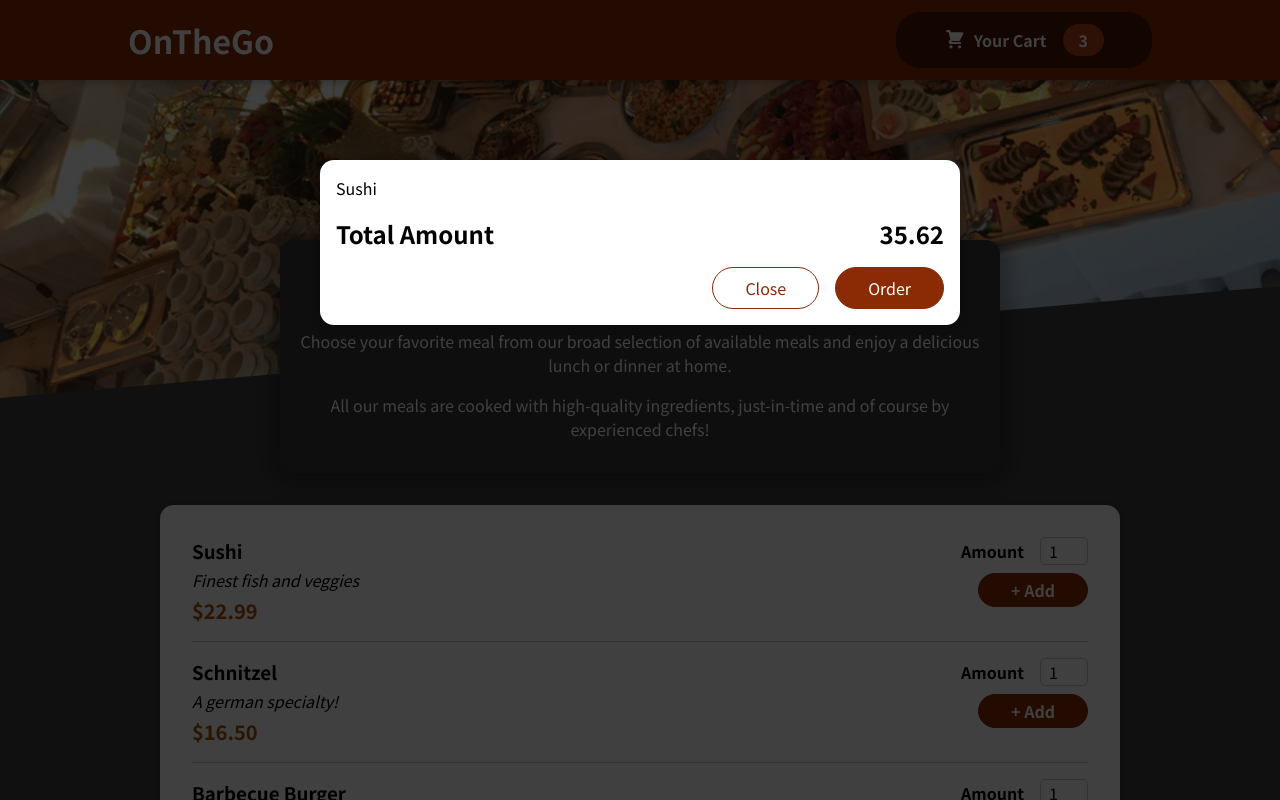
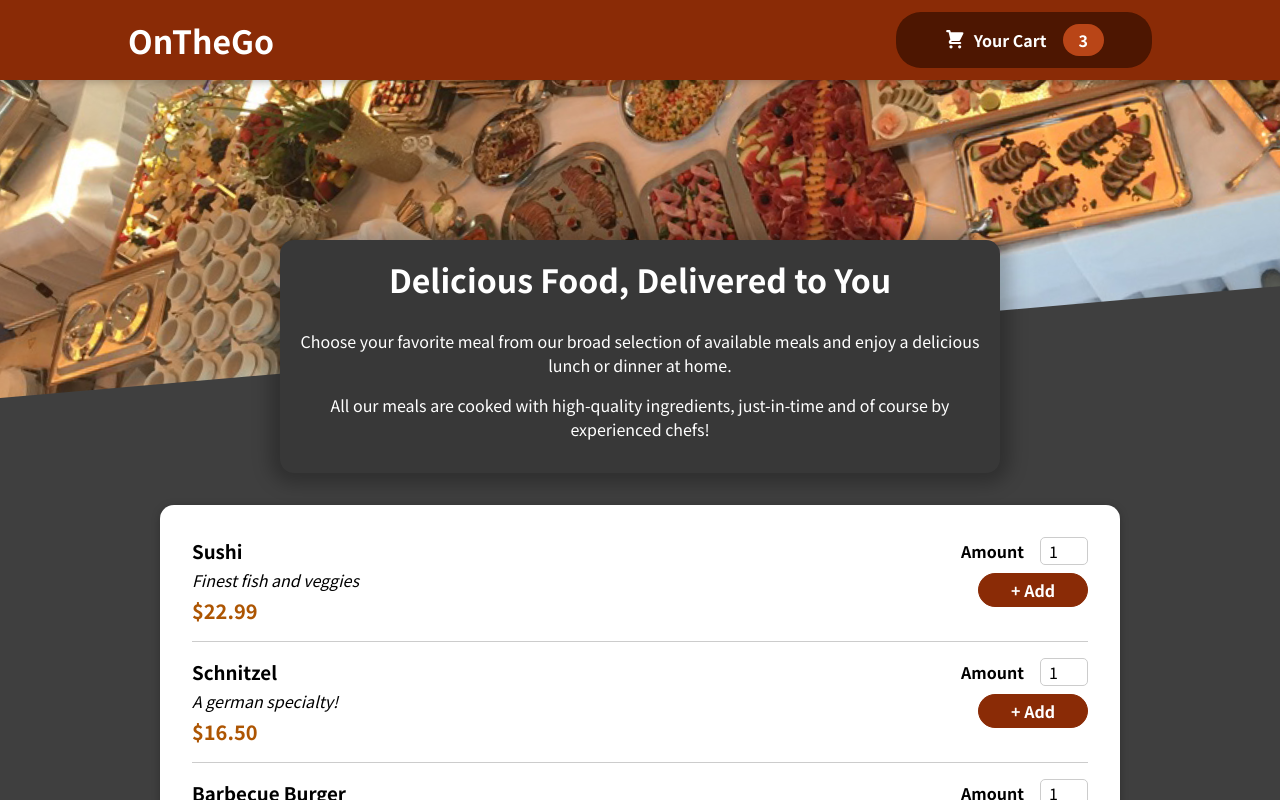
Before and after one commit to MikeJakuszewski/React-Restaurant-App, a React (Create React App) app: page / in a window 1280 px wide. Shown: the top 800 px of the page. Built offline with nearby package versions, Linux system fonts and the light colour scheme.

Commit message:
adding model fix

```diff
--- a/src/App.js
+++ b/src/App.js
@@ -1,13 +1,23 @@
-import React from "react";
+import React, { useState } from "react";
 import Header from "../src/Components/Layout/Header";
 import Meals from "./Components/Meals/Meals";
 import Cart from "./Components/Cart/Cart";
 
 function App() {
+  const [castIsShown, setCartIsShown] = useState(false);
+
+  const showCartHandler = () => {
+    setCartIsShown(true);
+  };
+
+  const hideCartHandler = () => {
+    setCartIsShown(false);
+  };
+
   return (
     <React.Fragment>
-      <Cart />
-      <Header />
+      {castIsShown && <Cart onClose={hideCartHandler} />}
+      <Header onShowCart={showCartHandler} />
       <main>
         <Meals />
       </main>
--- a/src/Components/Cart/Cart.js
+++ b/src/Components/Cart/Cart.js
@@ -11,14 +11,16 @@ const Cart = (props) => {
   );
 
   return (
-    <Modal>
+    <Modal onClose={props.onClose}>
       {cartItems}
       <div className={classes.total}>
         <span> Total Amount</span>
         <span>35.62</span>
       </div>
       <div className={classes.actions}>
-        <button className={classes["button--alt"]}>Close</button>
+        <button onClick={props.onClose} className={classes["button--alt"]}>
+          Close
+        </button>
         <button className={classes.button}>Order</button>
       </div>
     </Modal>
--- a/src/Components/Layout/Header.js
+++ b/src/Components/Layout/Header.js
@@ -9,7 +9,7 @@ const Header = (props) => {
     <React.Fragment>
       <header className={classes.header}>
         <h1>OnTheGo</h1>
-        <HeaderCartButton />
+        <HeaderCartButton onClick={props.onShowCart} />
       </header>
       <div className={classes["main-image"]}>
         <img src={mealsImage} alt="A tabel full of food" />
--- a/src/Components/Layout/HeaderCartButton.js
+++ b/src/Components/Layout/HeaderCartButton.js
@@ -3,7 +3,7 @@ import classes from "./HeaderCartButton.module.css";
 
 const HeaderCartButton = (props) => {
   return (
-    <button className={classes.button}>
+    <button onClick={props.onClick} className={classes.button}>
       <span className={classes.icon}>
         <CartIcon />
       </span>
--- a/src/Components/UI/Modal.js
+++ b/src/Components/UI/Modal.js
@@ -4,7 +4,7 @@ import ReactDOM from "react-dom";
 import classes from "./Modal.module.css";
 
 const Backdrop = (props) => {
-  return <div className={classes.backdrop} />;
+  return <div onClick={props.onClose} className={classes.backdrop} />;
 };
 
 const ModalOverlay = (props) => {
@@ -20,7 +20,10 @@ const portalElement = document.getElementById("overlays");
 const Modal = (props) => {
   return (
     <React.Fragment>
-      {ReactDOM.createPortal(<Backdrop />, portalElement)}
+      {ReactDOM.createPortal(
+        <Backdrop onClose={props.onClose} />,
+        portalElement
+      )}
       {ReactDOM.createPortal(
         <ModalOverlay>{props.children}</ModalOverlay>,
         portalElement
```
Also changed, not shown: src/store/CartProvider.js (added, +18 -0 lines), src/store/cart-context.js (added, +10 -0 lines).
